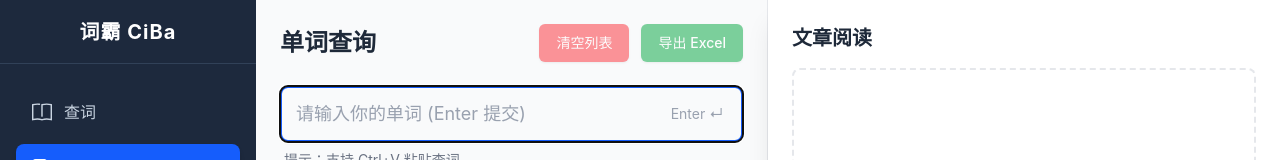
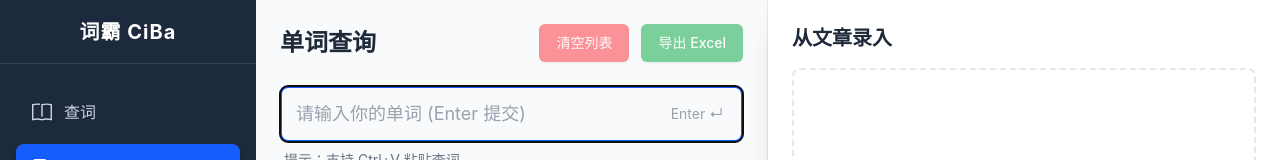
Before and after one commit to xChiXinB/New-CiBa-frontend, a Vue app: page /passage in a window 1280 px wide. Shown: the top 160 px of the page. Built offline with nearby package versions, Linux system fonts and the light colour scheme.

Commit message:
修改页面细节

```diff
--- a/src/views/HomeView.vue
+++ b/src/views/HomeView.vue
@@ -46,8 +46,10 @@
       :class="isPassageOpen ? 'translate-x-0' : 'translate-x-full'"
     >
       <div class="p-6 h-full overflow-y-auto">
-        <h2 class="text-xl font-bold mb-4 text-gray-800">文章阅读</h2>
-        <div class="p-10 text-center text-gray-400 border-2 border-dashed border-gray-200 rounded-lg h-64 flex items-center justify-center">
+        <h2 class="text-xl font-bold mb-4 text-gray-800">从文章录入</h2>
+        <div
+          class="p-10 text-center text-gray-400 border-2 border-dashed border-gray-200 rounded-lg h-64 flex items-center justify-center"
+        >
           <p>文章功能开发中...</p>
         </div>
       </div>
```
Also changed, not shown: src/components/layout/Sidebar.vue (line endings or trailing spaces).
